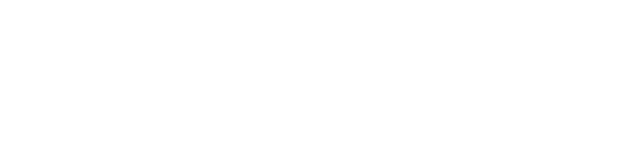
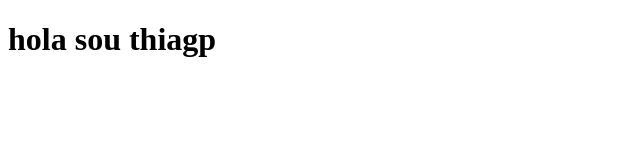
Before and after one commit to thiago0k/repo-g, a plain HTML site: page index.html in a window 1280 px wide. Shown: the whole page, without its empty margins (0-640 px from the left). Drawn offline with Linux system fonts and the light colour scheme.

Commit message:
cambios en html

```diff
--- a/index.html
+++ b/index.html
@@ -6,6 +6,6 @@
     <title>Document</title>
 </head>
 <body>
-
+    <h1>hola sou thiagp</h1>
 </body>
 </html>
```
